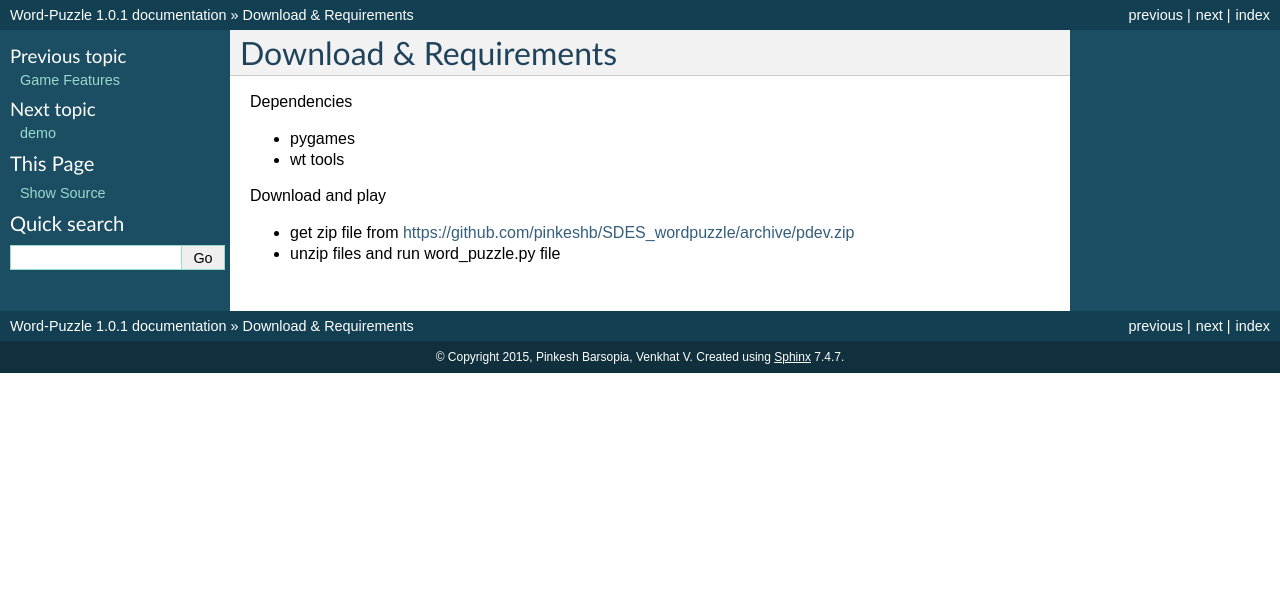
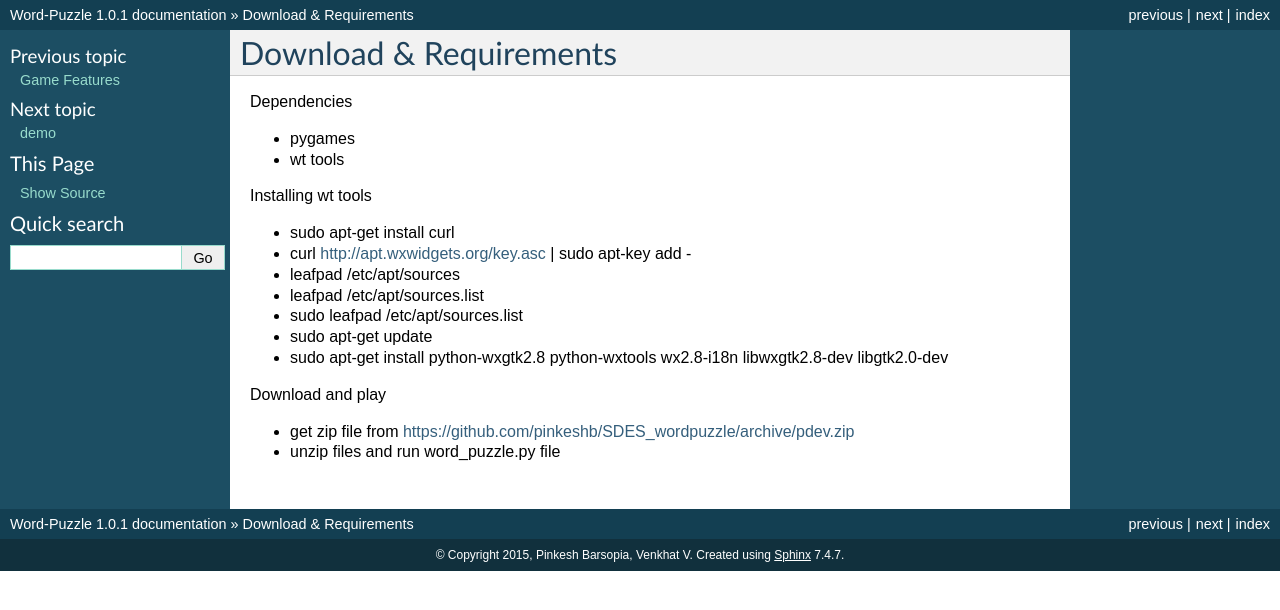
Before and after one commit to pinkeshb/SDES_wordpuzzle, a Sphinx documentation site: the page built from documentation/source/Download_requirements.rst, in a window 1280 px wide. Shown: the top 610 px of the page. Built offline with Sphinx 7.4.7, drawn with Linux system fonts in a browser that asks for light colours.

Commit message:
Document8ing commands for installing wt tools

```diff
--- a/documentation/source/Download_requirements.rst
+++ b/documentation/source/Download_requirements.rst
@@ -5,6 +5,16 @@ Dependencies
 - pygames
 - wt tools
 
+Installing wt tools
+
+- sudo apt-get install curl
+- curl http://apt.wxwidgets.org/key.asc | sudo apt-key add -
+- leafpad /etc/apt/sources
+- leafpad /etc/apt/sources.list
+- sudo leafpad /etc/apt/sources.list
+- sudo apt-get update
+- sudo apt-get install python-wxgtk2.8 python-wxtools wx2.8-i18n libwxgtk2.8-dev libgtk2.0-dev
+
 Download and play
 
 - get zip file from https://github.com/pinkeshb/SDES_wordpuzzle/archive/pdev.zip
```
Also changed, not shown: 19 other files.
